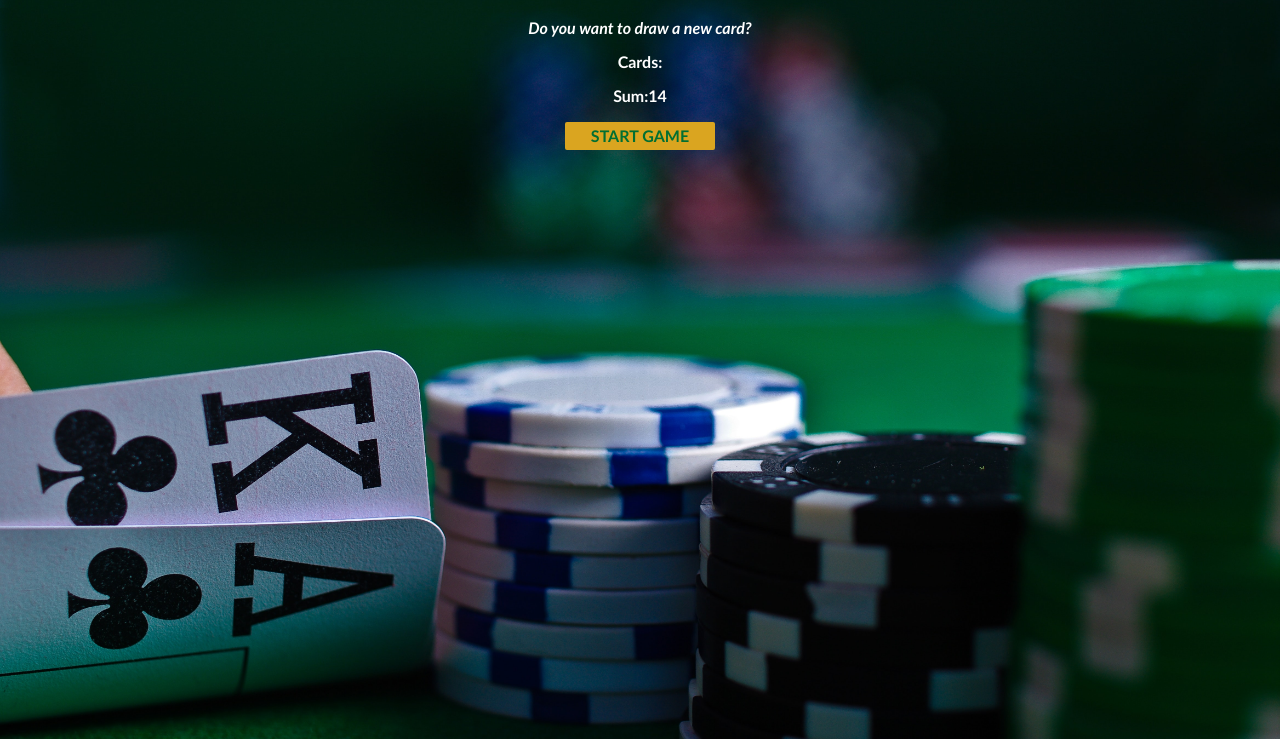
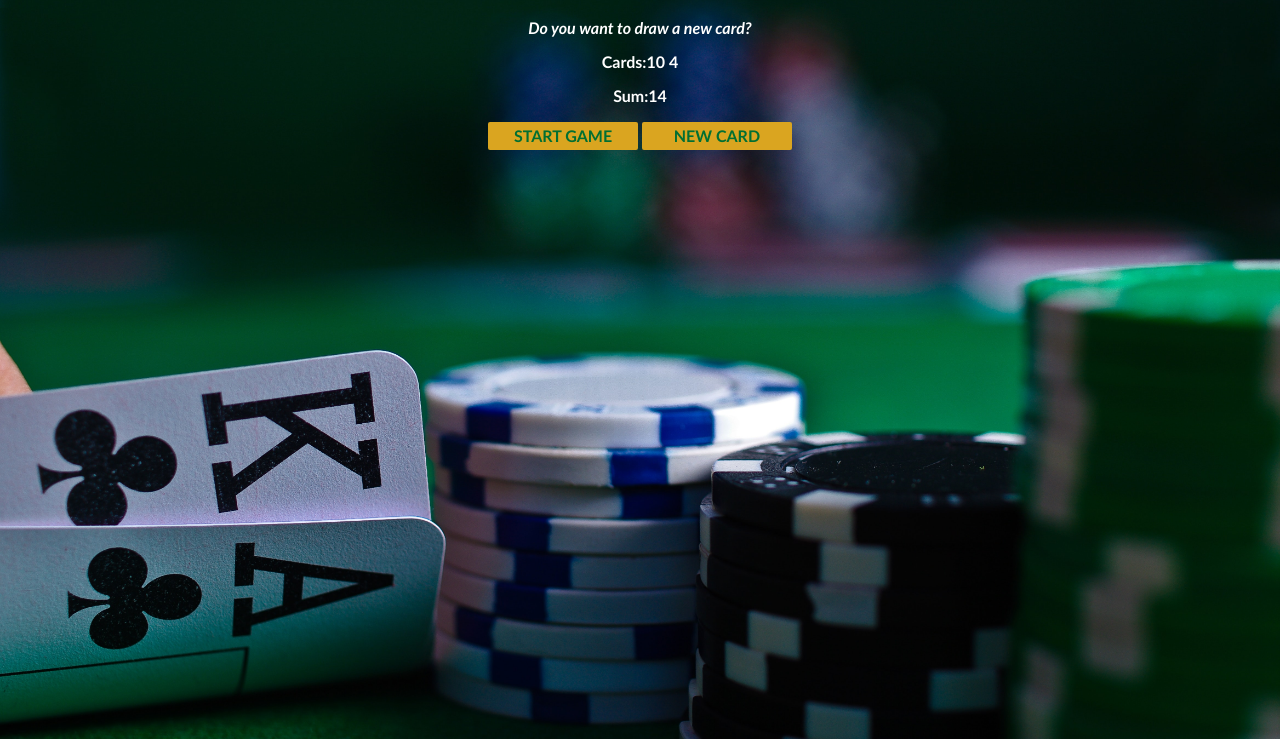
Before and after one commit to faanid/blacjack, a website built with Vite: page src/index.html in a window 1280 px wide. Both pictures are taken after a click on the button "START GAME". Shown: the part 61-800 px from the top of the page. Built offline with nearby package versions, Linux system fonts and the light colour scheme.

Commit message:
"add js function for two buttons"

```diff
--- a/src/index.css
+++ b/src/index.css
@@ -26,4 +26,5 @@ padding-top:5px;
 font-weight:bold;
 border:none;
 border-radius: 2px;
+margin-bottom:10px;
 }
--- a/src/index.html
+++ b/src/index.html
@@ -9,9 +9,10 @@
   <body>
     <h1>Blackjack</h1>
     <p id="message-el">Want to play a round?</p>
-    <p>Cards:</p>
+    <p id="cards-el">Cards:</p>
     <p id="sum-el">Sum:</p>
     <button onclick="startGame()">START GAME</button>
+    <button onclick="newCard()">NEW CARD</button>
     <script src="index.js"></script>
   </body>
 </html>
--- a/src/index.js
+++ b/src/index.js
@@ -1,13 +1,20 @@
 let firstCard = 10;
 let secondCard = 4;
+let cards = [firstCard, secondCard];
 let sum = firstCard + secondCard;
 let hasBlackJack = false;
 let isAlive = true;
 let message = "";
 let messageEl = document.getElementById("message-el");
 let sumEl = document.getElementById("sum-el");
+let cardsEl = document.getElementById("cards-el");
 
 function startGame() {
+  renderGame();
+}
+
+function renderGame() {
+  cardsEl.textContent = "Cards:" + cards[0] + " " + cards[1];
   sumEl.textContent = "Sum:" + sum;
   if (sum <= 20) {
     message = "Do you want to draw a new card?";
@@ -20,3 +27,10 @@ function startGame() {
   }
   messageEl.textContent = message;
 }
+
+function newCard() {
+  console.log("Drawing a new card from the deck!");
+  let card = 7;
+  sum += card;
+  renderGame();
+}
```
